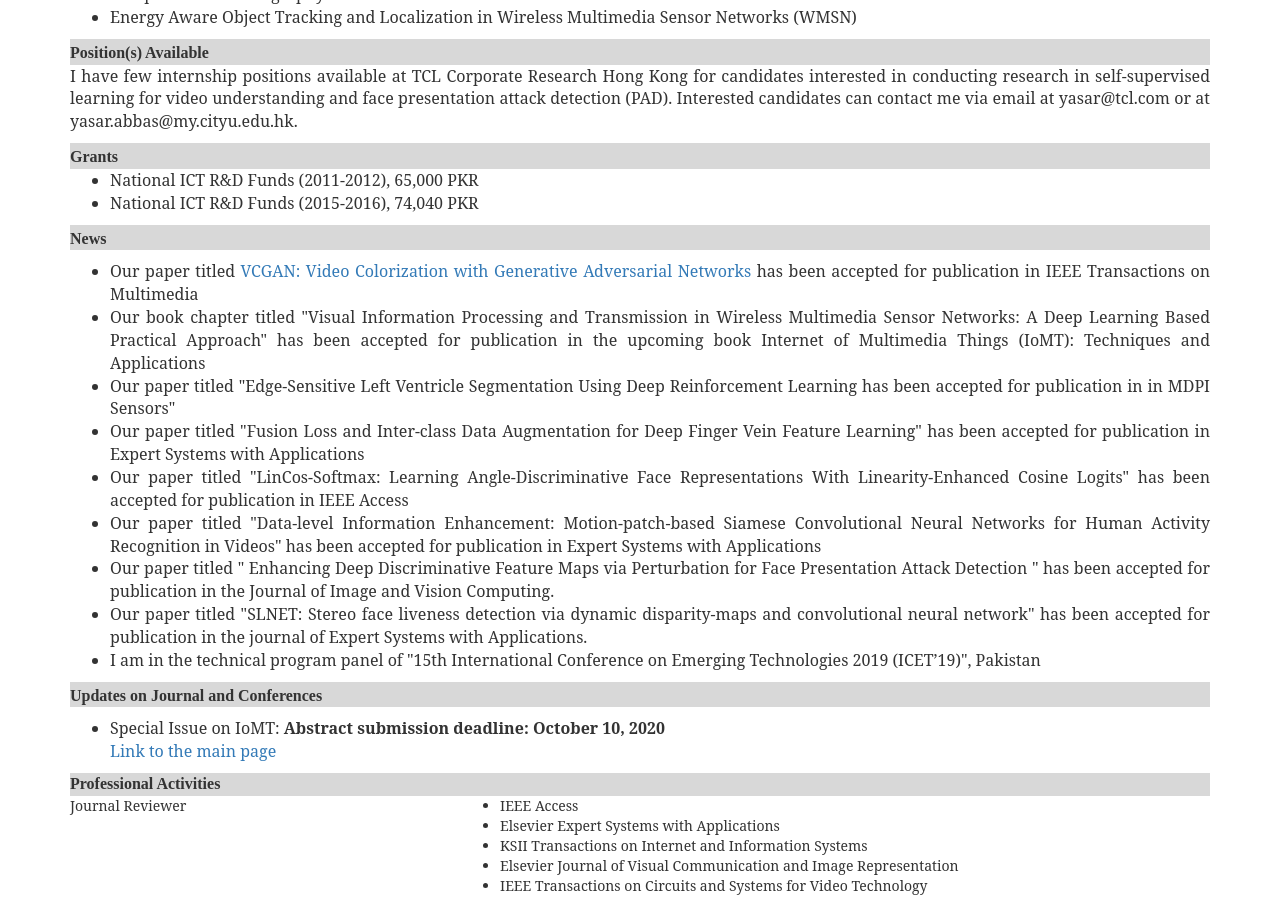
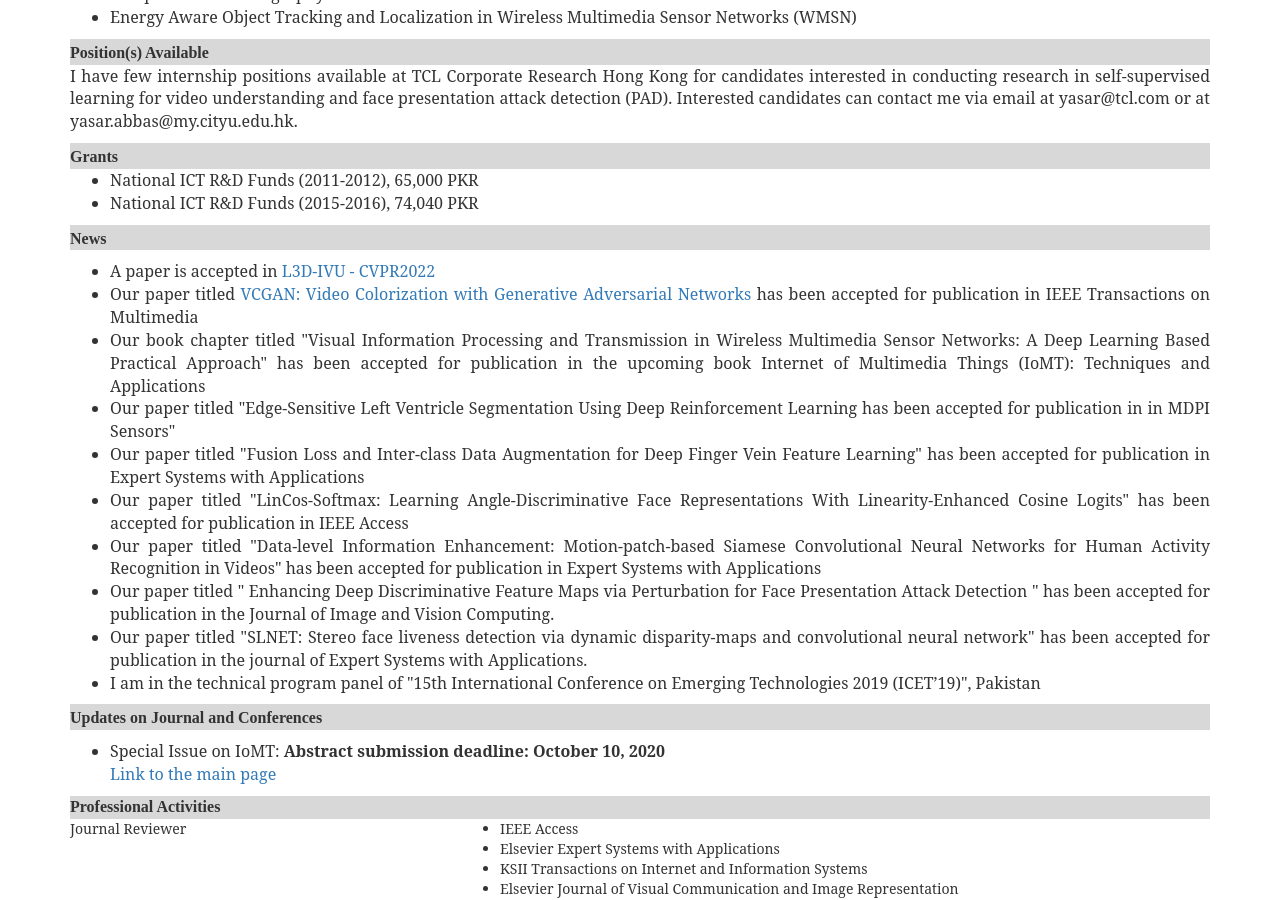
Before and after one commit to yasar-rehman/yasar, a Jekyll site: the page built from index.html, in a window 1280 px wide and 900 px high, scrolled down 589 px. Built offline with Jekyll 4.4.1, drawn with Linux system fonts in a browser that asks for light colours; some web fonts are replaced.

Commit message:
Update index.html

```diff
--- a/index.html
+++ b/index.html
@@ -114,6 +114,8 @@
         						</font></td></tr></table>
 			<p style="font-family: 'Serif', Times New Roman; font-size: 16px">
 			<ul>
+			<li style="font-family: 'serif' Times New Roman; font-size:16px"> A paper is accepted in  <a href="https://sites.google.com/view/l3d-ivu/">
+				L3D-IVU - CVPR2022 </a>
 			<li style="font-family: 'Serif', Times New Roman; font-size: 16px"> Our paper titled <a href="https://arxiv.org/pdf/2104.12357.pdf">
 				VCGAN: Video Colorization with Generative Adversarial Networks </a>
 				has been accepted for publication in IEEE Transactions on Multimedia </li>
```
